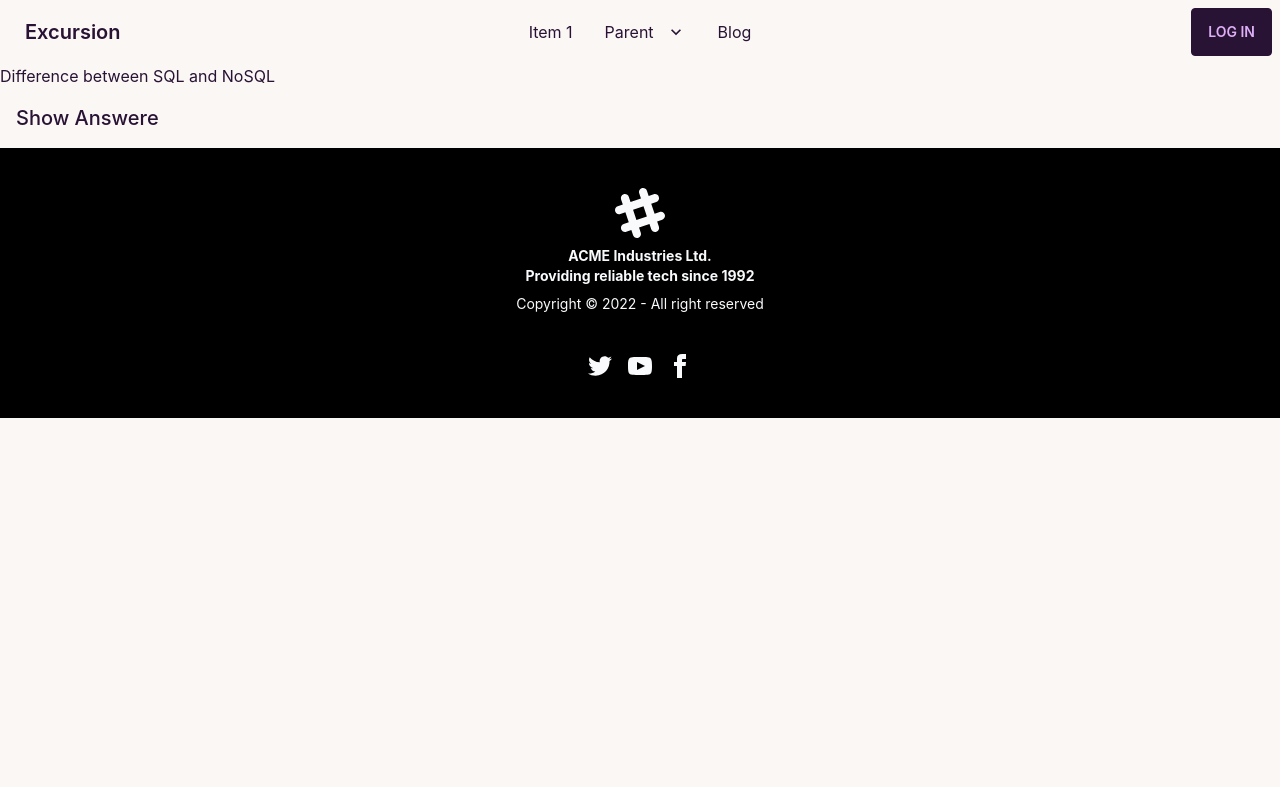
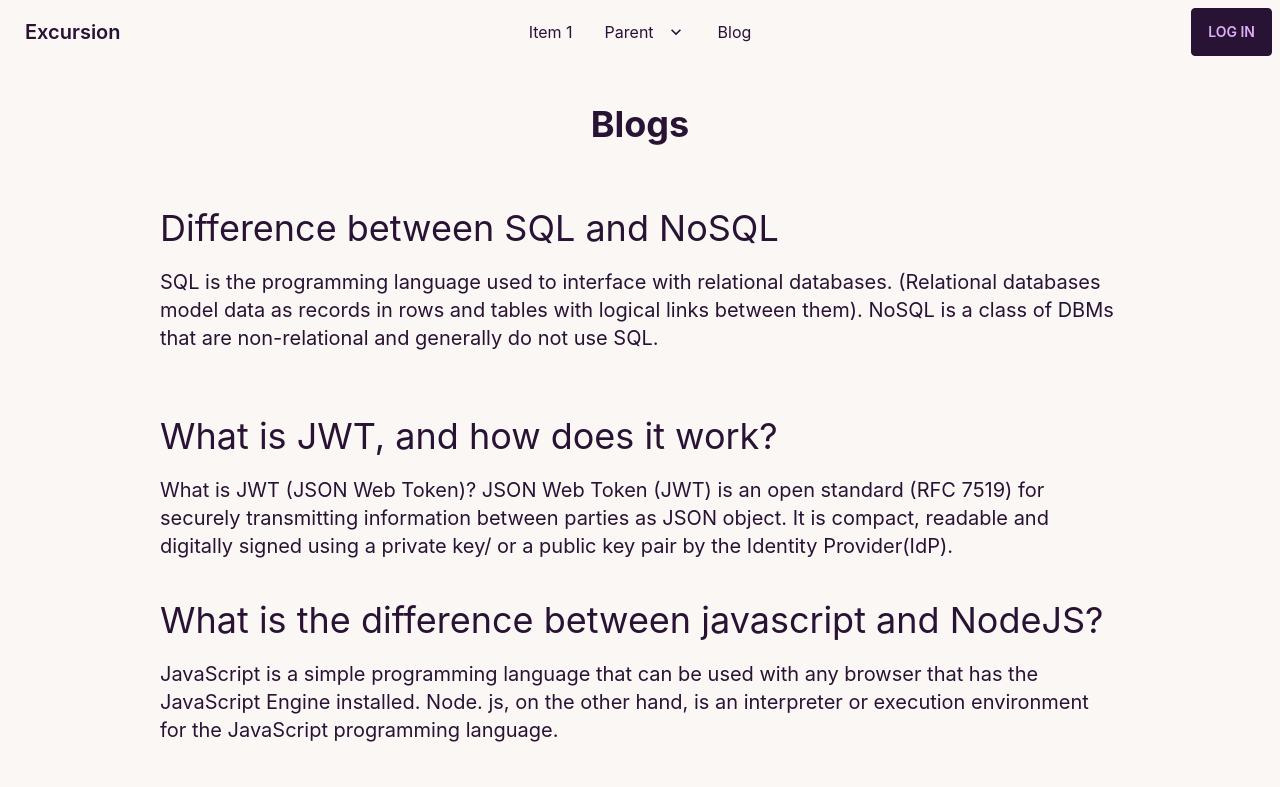
Before and after one commit to Syeda-Aisha-Ahmad/excursion_client_repo, a React (Create React App) app: page /blog in a window 1280 px wide. Shown: the top 787 px of the page. Built offline with nearby package versions, Linux system fonts and the light colour scheme.

Commit message:
blog page

```diff
--- a/src/Pages/Blog/Blog.js
+++ b/src/Pages/Blog/Blog.js
@@ -2,17 +2,26 @@
 
 const Blog = () => {
     return (
-        <div>
-            <h1>Difference between SQL and NoSQL</h1>
-            <div className="collapse">
-                <input type="checkbox" />
+        <div className='w-9/12 mx-auto '>
+            <h1 className='text-4xl text-center mt-10 font-bold'>Blogs</h1>
+            <div className='my-16'>
+                <h1 className='text-4xl'>Difference between SQL and NoSQL</h1>
+                <p className='text-xl mt-5'>SQL is the programming language used to interface with relational databases. (Relational databases model data as records in rows and tables with logical links between them). NoSQL is a class of DBMs that are non-relational and generally do not use SQL.</p>
+            </div>
 
-                <div className="collapse-title text-xl font-medium">
-                    Show Answere
-                </div>
-                <div className="collapse-content">
-                    <p>SQL is the programming language used to interface with relational databases. (Relational databases model data as records in rows and tables with logical links between them). NoSQL is a class of DBMs that are non-relational and generally do not use SQL.</p>
-                </div>
+            <div className='my-10'>
+                <h1 className='text-4xl'>What is JWT, and how does it work?</h1>
+                <p className='text-xl mt-5'>What is JWT (JSON Web Token)? JSON Web Token (JWT) is an open standard (RFC 7519) for securely transmitting information between parties as JSON object. It is compact, readable and digitally signed using a private key/ or a public key pair by the Identity Provider(IdP).</p>
+            </div>
+
+            <div className='my-10'>
+                <h1 className='text-4xl'>What is the difference between javascript and NodeJS?</h1>
+                <p className='text-xl mt-5'>JavaScript is a simple programming language that can be used with any browser that has the JavaScript Engine installed. Node. js, on the other hand, is an interpreter or execution environment for the JavaScript programming language.</p>
+            </div>
+
+            <div className='my-10'>
+                <h1 className='text-4xl'>How does NodeJS handle multiple requests at the same time?</h1>
+                <p className='text-xl mt-5'>NodeJS receives multiple client requests and places them into EventQueue. NodeJS is built with the concept of event-driven architecture. NodeJS has its own EventLoop which is an infinite loop that receives requests and processes them.</p>
             </div>
         </div>
     );
```
